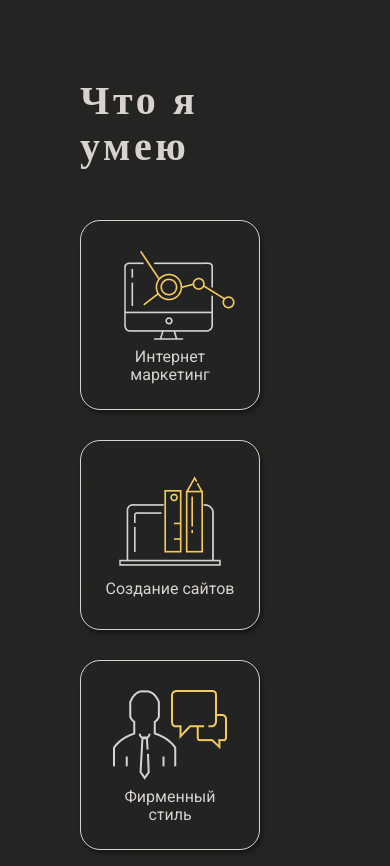
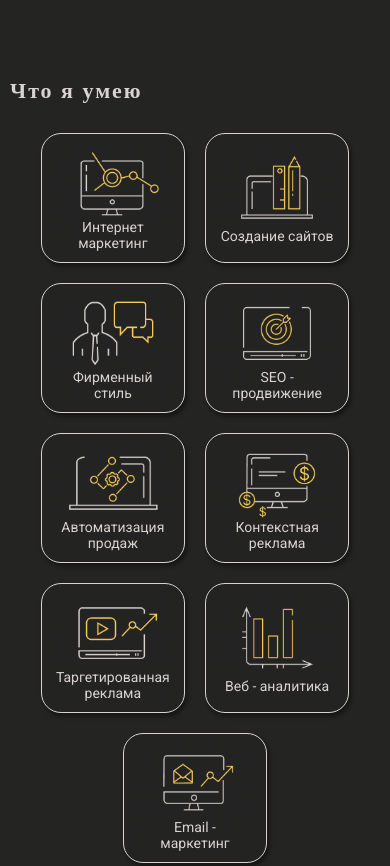
Before and after one commit to DidenkoSveta/Dmitry-Didenko--internet-marketer, a plain HTML site: page index.html in a window 390 px wide. Shown: the part 372-1238 px from the top of the page. Drawn offline with Linux system fonts and the light colour scheme.

Commit message:
adaptive service block

```diff
--- a/sass/style.sass
+++ b/sass/style.sass
@@ -20,6 +20,14 @@ h2
 	letter-spacing: 0.09em
 	text-align: left
 	margin-bottom: 50px
+	@media (max-width: 1240px)
+		font-size: 36px
+	@media (max-width: 1024px)
+		font-size: 28px
+		margin-bottom: 40px
+	@media (max-width: 390px)
+		font-size: 22px
+		margin-bottom: 30px
 h3
 	color: $bege
 	font-family: 'Roboto'
@@ -267,8 +275,6 @@ section
 			padding: 0 10px
 			height: 60%
 		@media (max-width: 375px)
-			padding: 0 10px
-			height: 60%
 			top: 80px
 	&-btns
 		max-width: 460px
@@ -279,14 +285,23 @@ section
 .home__services
 	max-width: 1440px
 	padding: 0 80px
+	@media (max-width: 1440px)
+		padding: 0 60px
+	@media (max-width: 1024px)
+		padding: 0 40px
+	@media (max-width: 430px)
+		padding: 0 20px
+	@media (max-width: 390px)
+		padding: 0 10px
 	&-grid
 		display: flex
 		flex-wrap: wrap
 		justify-content: center
 		gap: 56px
+		@media (max-width: 1440px)
+			gap: 20px
 		@media (max-width: 1024px)
-			justify-content: space-between
-			gap: 30px
+			gap: 20px
 	&-card
 		display: flex
 		flex-direction: column
@@ -303,6 +318,22 @@ section
 		border-radius: 20px
 		padding: 22px
 		text-align: center
-		@media (max-width: 1024px)
+		@media (max-width: 1289px)
 			width: 180px
-			height: 190px
+			height: 180px
+		@media (max-width: 1139px)
+			width: 150px
+			height: 150px
+			padding: 14px
+		@media (max-width: 649px)
+			width: 120px
+			height: 120px
+			font-size: 14px
+		@media (max-width: 559px)
+			width: 37vw
+			height: 130px
+		img
+			@media (max-width: 1139px)
+				width: 85%
+			@media (max-width: 1024px)
+				width: 80%
```
Also changed, not shown: css/style.css, 1 other file.
